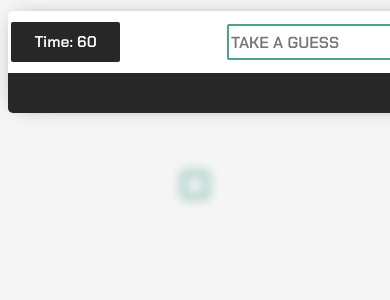
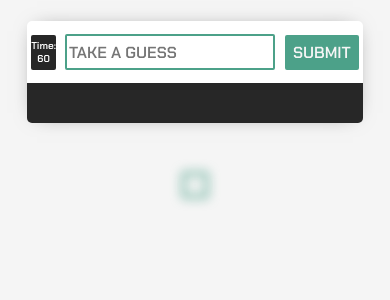
Before and after one commit to willyv4/boggle, a Flask app: template templates/index.html in a window 390 px wide; the page is wider, and only the part inside the window is pictured. Shown: the part 60-360 px from the top of that part. Run offline with Flask 2, Linux system fonts and the light colour scheme; the template is opened without the code that fills it, so the values that code supplies are empty; parts of the project's set-up code (start-up, migrations or seed data) failed here and were passed over.

Commit message:
fixed mobil view

```diff
--- a/static/style.css
+++ b/static/style.css
@@ -162,11 +162,11 @@ label {
       display: flex;
       flex-direction: row;
       height: 60px;
-      width: 510px;
+      width: 520px;
       align-items: center;
       justify-content: center;
       padding: 8px;
-      margin-top: 10px;
+      margin-top: 30px;
       box-shadow: 0px 0px 20px -10px rgb(105, 105, 105);
   }
 
@@ -218,4 +218,17 @@ label {
     #boggle-form {
         margin-left: 20%;
     }
+    #head-container {
+      width: 320px;
+    }
+    #count-down {
+      margin-right: -70px;
+      font-size: x-small;
+      height: 35px;
+      margin-left: 5px;
+    }
+    td {
+      width: 45px;
+      height: 30px;
+    }
   }
```
